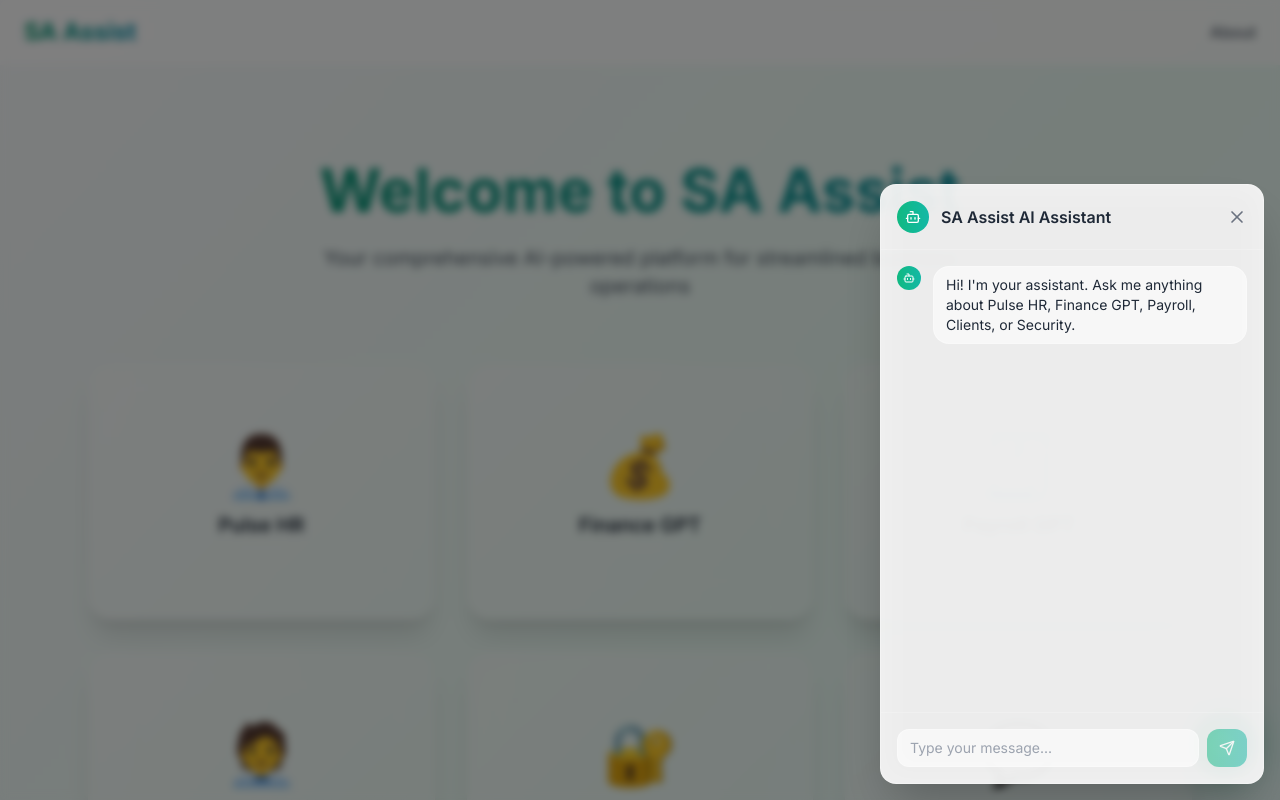
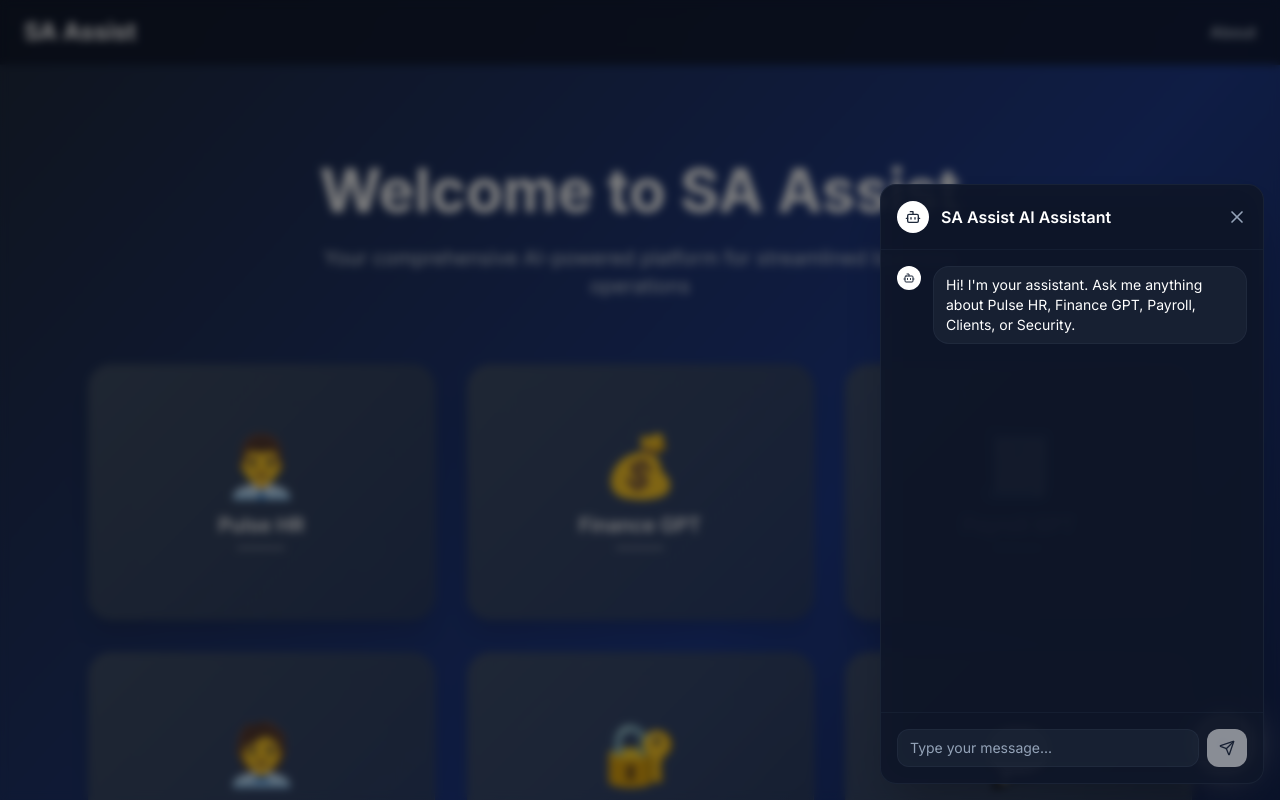
Before and after one commit to rajsatin/assist-ai-landing-dream, a React (Vite) app: page / in a window 1280 px wide. Both pictures are taken after a click on the button 1224 px from the left and 744 px from the top of the page. Shown: the top 800 px of the page. Built offline with nearby package versions, Linux system fonts and the light colour scheme.

Commit message:
Refactor: Apply new color theme
Update the color scheme to match the provided image, affecting the background, navigation, cards, and chatbot components.

```diff
--- a/src/components/AIChatbot.tsx
+++ b/src/components/AIChatbot.tsx
@@ -1,4 +1,3 @@
-
 import { useState } from 'react';
 import { motion, AnimatePresence } from 'framer-motion';
 import { X, Send, Bot, User } from 'lucide-react';
@@ -102,14 +101,14 @@ const AIChatbot = () => {
       {/* Floating Chat Button */}
       <motion.button
         onClick={() => setIsOpen(true)}
-        className="fixed bottom-6 right-6 w-16 h-16 bg-gradient-to-r from-emerald-500 to-teal-500 rounded-full shadow-lg flex items-center justify-center text-white z-50"
+        className="fixed bottom-6 right-6 w-16 h-16 bg-white rounded-full shadow-lg flex items-center justify-center text-slate-800 z-50"
         whileHover={{ scale: 1.1 }}
         whileTap={{ scale: 0.9 }}
         animate={{
           boxShadow: [
-            "0 0 20px rgba(16, 185, 129, 0.3)",
-            "0 0 40px rgba(16, 185, 129, 0.6)",
-            "0 0 20px rgba(16, 185, 129, 0.3)"
+            "0 0 20px rgba(255, 255, 255, 0.3)",
+            "0 0 40px rgba(255, 255, 255, 0.6)",
+            "0 0 20px rgba(255, 255, 255, 0.3)"
           ]
         }}
         transition={{
@@ -135,20 +134,20 @@ const AIChatbot = () => {
               animate={{ x: 0, y: 0, opacity: 1 }}
               exit={{ x: 400, y: 100, opacity: 0 }}
               transition={{ type: "spring", damping: 25, stiffness: 300 }}
-              className="w-96 h-[600px] bg-white/90 backdrop-blur-lg rounded-2xl shadow-2xl border border-white/30 flex flex-col"
+              className="w-96 h-[600px] bg-slate-900/90 backdrop-blur-lg rounded-2xl shadow-2xl border border-slate-700/30 flex flex-col"
               onClick={(e) => e.stopPropagation()}
             >
               {/* Header */}
-              <div className="flex items-center justify-between p-4 border-b border-white/20">
+              <div className="flex items-center justify-between p-4 border-b border-slate-700/20">
                 <div className="flex items-center gap-3">
-                  <div className="w-8 h-8 bg-gradient-to-r from-emerald-500 to-teal-500 rounded-full flex items-center justify-center">
-                    <Bot size={16} className="text-white" />
+                  <div className="w-8 h-8 bg-white rounded-full flex items-center justify-center">
+                    <Bot size={16} className="text-slate-800" />
                   </div>
-                  <h3 className="font-semibold text-gray-800">SA Assist AI Assistant</h3>
+                  <h3 className="font-semibold text-white">SA Assist AI Assistant</h3>
                 </div>
                 <button
                   onClick={() => setIsOpen(false)}
-                  className="text-gray-500 hover:text-gray-700 transition-colors"
+                  className="text-slate-400 hover:text-white transition-colors"
                 >
                   <X size={20} />
                 </button>
@@ -164,21 +163,21 @@ const AIChatbot = () => {
                     className={`flex gap-3 ${message.isUser ? 'justify-end' : 'justify-start'}`}
                   >
                     {!message.isUser && (
-                      <div className="w-6 h-6 bg-gradient-to-r from-emerald-500 to-teal-500 rounded-full flex items-center justify-center flex-shrink-0">
-                        <Bot size={12} className="text-white" />
+                      <div className="w-6 h-6 bg-white rounded-full flex items-center justify-center flex-shrink-0">
+                        <Bot size={12} className="text-slate-800" />
                       </div>
                     )}
                     <div
                       className={`max-w-xs px-3 py-2 rounded-2xl ${
                         message.isUser
-                          ? 'bg-gradient-to-r from-emerald-500 to-teal-500 text-white'
-                          : 'bg-white/60 text-gray-800 border border-white/30'
+                          ? 'bg-white text-slate-800'
+                          : 'bg-slate-800/60 text-white border border-slate-700/30'
                       }`}
                     >
                       <p className="text-sm">{message.text}</p>
                     </div>
                     {message.isUser && (
-                      <div className="w-6 h-6 bg-gray-400 rounded-full flex items-center justify-center flex-shrink-0">
+                      <div className="w-6 h-6 bg-slate-600 rounded-full flex items-center justify-center flex-shrink-0">
                         <User size={12} className="text-white" />
                       </div>
                     )}
@@ -191,14 +190,14 @@ const AIChatbot = () => {
                     animate={{ opacity: 1, y: 0 }}
                     className="flex gap-3 justify-start"
                   >
-                    <div className="w-6 h-6 bg-gradient-to-r from-emerald-500 to-teal-500 rounded-full flex items-center justify-center">
-                      <Bot size={12} className="text-white" />
+                    <div className="w-6 h-6 bg-white rounded-full flex items-center justify-center">
+                      <Bot size={12} className="text-slate-800" />
                     </div>
-                    <div className="bg-white/60 border border-white/30 rounded-2xl px-3 py-2">
+                    <div className="bg-slate-800/60 border border-slate-700/30 rounded-2xl px-3 py-2">
                       <div className="flex gap-1">
-                        <div className="w-2 h-2 bg-gray-400 rounded-full animate-bounce" />
-                        <div className="w-2 h-2 bg-gray-400 rounded-full animate-bounce" style={{ animationDelay: '0.1s' }} />
-                        <div className="w-2 h-2 bg-gray-400 rounded-full animate-bounce" style={{ animationDelay: '0.2s' }} />
+                        <div className="w-2 h-2 bg-slate-400 rounded-full animate-bounce" />
+                        <div className="w-2 h-2 bg-slate-400 rounded-full animate-bounce" style={{ animationDelay: '0.1s' }} />
+                        <div className="w-2 h-2 bg-slate-400 rounded-full animate-bounce" style={{ animationDelay: '0.2s' }} />
                       </div>
                     </div>
                   </motion.div>
@@ -206,7 +205,7 @@ const AIChatbot = () => {
               </div>
 
               {/* Input */}
-              <div className="p-4 border-t border-white/20">
+              <div className="p-4 border-t border-slate-700/20">
                 <div className="flex gap-2">
                   <input
                     type="text"
@@ -214,13 +213,13 @@ const AIChatbot = () => {
                     onChange={(e) => setInputMessage(e.target.value)}
                     onKeyPress={handleKeyPress}
                     placeholder="Type your message..."
-                    className="flex-1 px-3 py-2 bg-white/60 border border-white/30 rounded-xl text-sm focus:outline-none focus:ring-2 focus:ring-emerald-500/30"
+                    className="flex-1 px-3 py-2 bg-slate-800/60 border border-slate-700/30 rounded-xl text-sm focus:outline-none focus:ring-2 focus:ring-white/30 text-white placeholder-slate-400"
                     disabled={isLoading}
                   />
                   <button
                     onClick={sendMessage}
                     disabled={!inputMessage.trim() || isLoading}
-                    className="px-3 py-2 bg-gradient-to-r from-emerald-500 to-teal-500 text-white rounded-xl hover:shadow-lg transition-all duration-200 disabled:opacity-50 disabled:cursor-not-allowed"
+                    className="px-3 py-2 bg-white text-slate-800 rounded-xl hover:shadow-lg transition-all duration-200 disabled:opacity-50 disabled:cursor-not-allowed"
                   >
                     <Send size={16} />
                   </button>
--- a/src/components/Footer.tsx
+++ b/src/components/Footer.tsx
@@ -10,7 +10,7 @@ const Footer = () => {
       className="py-12 text-center"
     >
       <div className="max-w-7xl mx-auto px-6">
-        <p className="text-gray-500 text-sm">
+        <p className="text-slate-400 text-sm">
           © 2025 SA Assist. Built with ♥️ and AI.
         </p>
       </div>
--- a/src/components/HeroCards.tsx
+++ b/src/components/HeroCards.tsx
@@ -13,37 +13,37 @@ const divisions: Division[] = [
     title: "Pulse HR",
     emoji: "👨‍💼",
     url: "https://placeholder-pulse-hr.com",
-    gradient: "from-emerald-300 via-teal-300 to-cyan-300"
+    gradient: "from-slate-700 via-slate-600 to-slate-700"
   },
   {
     title: "Finance GPT",
     emoji: "💰",
     url: "https://placeholder-finance-gpt.com",
-    gradient: "from-teal-300 via-cyan-300 to-blue-300"
+    gradient: "from-slate-700 via-blue-800 to-slate-700"
   },
   {
     title: "Payroll GPT",
     emoji: "🧾",
     url: "https://placeholder-payroll-gpt.com",
-    gradient: "from-cyan-300 via-sky-300 to-blue-300"
+    gradient: "from-blue-800 via-slate-700 to-blue-800"
   },
   {
     title: "Clients GPT",
     emoji: "🧑‍💼",
     url: "https://placeholder-clients-gpt.com",
-    gradient: "from-emerald-300 via-green-300 to-teal-300"
+    gradient: "from-slate-600 via-slate-700 to-slate-600"
   },
   {
     title: "Security Policies GPT",
     emoji: "🔐",
     url: "https://placeholder-security-gpt.com",
-    gradient: "from-teal-300 via-emerald-300 to-green-300"
+    gradient: "from-slate-700 via-slate-800 to-slate-700"
   },
   {
     title: "Helpdesk GPT",
     emoji: "💬",
     url: "https://placeholder-helpdesk-gpt.com",
-    gradient: "from-sky-300 via-cyan-300 to-teal-300"
+    gradient: "from-blue-800 via-slate-800 to-blue-800"
   }
 ];
 
@@ -56,10 +56,10 @@ const HeroCards = () => {
         transition={{ duration: 0.8 }}
         className="text-center mb-16"
       >
-        <h1 className="text-5xl md:text-6xl font-bold bg-gradient-to-r from-emerald-600 via-teal-600 to-cyan-600 bg-clip-text text-transparent mb-6">
+        <h1 className="text-5xl md:text-6xl font-bold text-white mb-6">
           Welcome to SA Assist
         </h1>
-        <p className="text-xl text-gray-600 max-w-2xl mx-auto">
+        <p className="text-xl text-slate-300 max-w-2xl mx-auto">
           Your comprehensive AI-powered platform for streamlined business operations
         </p>
       </motion.div>
@@ -91,17 +91,17 @@ const HeroCards = () => {
               bg-gradient-to-br ${division.gradient}
               rounded-3xl p-8 h-64
               backdrop-blur-lg bg-opacity-60
-              border border-white/30
+              border border-slate-600/30
               shadow-xl hover:shadow-2xl
               transition-all duration-300
               transform-gpu perspective-1000
             `}
             style={{
               backdropFilter: 'blur(20px)',
-              background: `linear-gradient(135deg, rgba(255,255,255,0.4), rgba(255,255,255,0.1))`,
+              background: `linear-gradient(135deg, rgba(71, 85, 105, 0.8), rgba(51, 65, 85, 0.6))`,
             }}
           >
-            <div className="absolute inset-0 rounded-3xl bg-gradient-to-br from-white/20 to-transparent opacity-0 group-hover:opacity-100 transition-opacity duration-300" />
+            <div className="absolute inset-0 rounded-3xl bg-gradient-to-br from-white/10 to-transparent opacity-0 group-hover:opacity-100 transition-opacity duration-300" />
 
             <div className="relative z-10 flex flex-col items-center justify-center h-full text-center">
               <motion.div
@@ -112,7 +112,7 @@ const HeroCards = () => {
                 {division.emoji}
               </motion.div>
 
-              <h3 className="text-xl font-semibold text-gray-800 mb-2">
+              <h3 className="text-xl font-semibold text-white mb-2">
                 {division.title}
               </h3>
 
@@ -124,7 +124,7 @@ const HeroCards = () => {
               />
             </div>
 
-            <div className="absolute inset-0 rounded-3xl opacity-0 group-hover:opacity-100 transition-opacity duration-300 bg-gradient-to-br from-transparent via-white/10 to-transparent" />
+            <div className="absolute inset-0 rounded-3xl opacity-0 group-hover:opacity-100 transition-opacity duration-300 bg-gradient-to-br from-transparent via-white/5 to-transparent" />
           </motion.a>
         ))}
       </div>
--- a/src/components/Navigation.tsx
+++ b/src/components/Navigation.tsx
@@ -7,19 +7,19 @@ const Navigation = () => {
       initial={{ y: -100, opacity: 0 }}
       animate={{ y: 0, opacity: 1 }}
       transition={{ duration: 0.6 }}
-      className="fixed top-0 left-0 right-0 z-50 bg-white/80 backdrop-blur-lg border-b border-white/20"
+      className="fixed top-0 left-0 right-0 z-50 bg-slate-900/80 backdrop-blur-lg border-b border-slate-700/20"
     >
       <div className="max-w-7xl mx-auto px-6 py-4">
         <div className="flex items-center justify-between">
           <motion.div
-            className="text-2xl font-bold bg-gradient-to-r from-emerald-600 to-cyan-600 bg-clip-text text-transparent"
+            className="text-2xl font-bold text-white"
             whileHover={{ scale: 1.05 }}
           >
             SA Assist
           </motion.div>
           <motion.a
             href="#about"
-            className="text-gray-600 hover:text-emerald-600 transition-colors duration-300 font-medium"
+            className="text-slate-300 hover:text-white transition-colors duration-300 font-medium"
             whileHover={{ scale: 1.05 }}
             whileTap={{ scale: 0.95 }}
           >
--- a/src/pages/Index.tsx
+++ b/src/pages/Index.tsx
@@ -6,19 +6,19 @@ import Footer from '@/components/Footer';
 
 const Index = () => {
   return (
-    <div className="min-h-screen bg-gradient-to-br from-slate-50 via-emerald-50 to-cyan-50 font-inter">
+    <div className="min-h-screen bg-gradient-to-br from-slate-800 via-blue-900 to-slate-900 font-inter">
       <Navigation />
 
       <main className="pt-20">
         <HeroCards />
 
         {/* About Section */}
-        <section id="about" className="py-20 bg-white/50 backdrop-blur-sm">
+        <section id="about" className="py-20 bg-slate-800/50 backdrop-blur-sm">
           <div className="max-w-4xl mx-auto px-6 text-center">
-            <h2 className="text-4xl font-bold bg-gradient-to-r from-emerald-600 to-cyan-600 bg-clip-text text-transparent mb-8">
+            <h2 className="text-4xl font-bold text-white mb-8">
               About SA Assist
             </h2>
-            <p className="text-lg text-gray-600 leading-relaxed">
+            <p className="text-lg text-slate-300 leading-relaxed">
               SA Assist is your comprehensive AI-powered business platform designed to streamline operations
               across all departments. From HR management with Pulse HR to financial operations with Finance GPT,
               our suite of AI tools empowers your team to work smarter, not harder.
```
